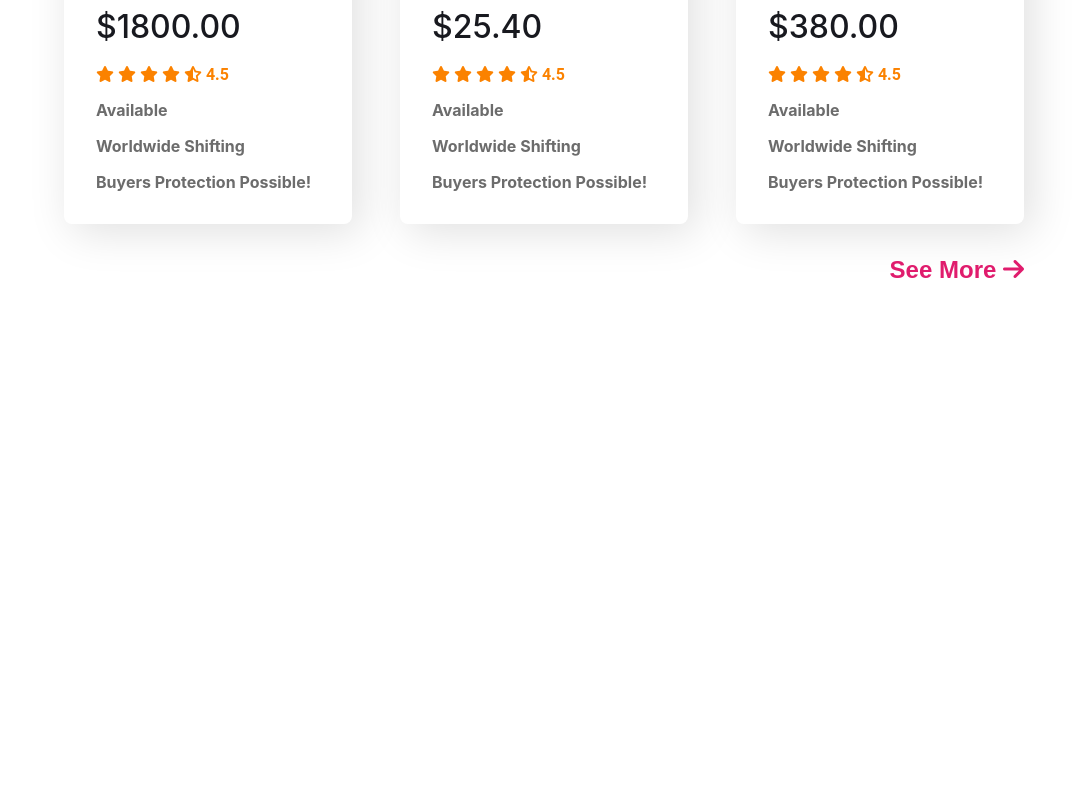
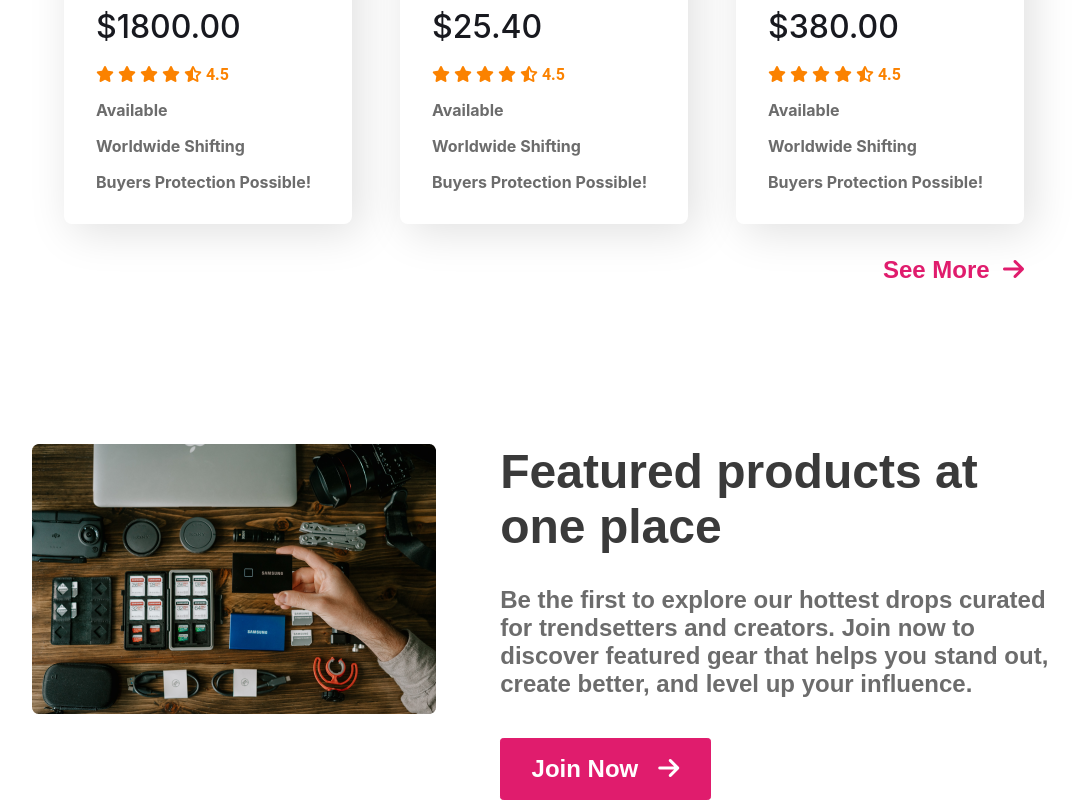
Before and after one commit to saadferozee/PH_module_10, a plain HTML site: page index.html in a window 1280 px wide. Shown: the part 2785-3585 px from the top of the page, without its empty margins (96-1174 px from the left). Before the commit the page ends 3069 px from the top, so only its background shows below. Drawn offline with Linux system fonts and the light colour scheme.

Commit message:
join now section added, progress going on

```diff
--- a/index.html
+++ b/index.html
@@ -43,7 +43,9 @@
                 <div class="hero-title-box center-y">
                     <h3 class="hero-title poppins-bold">Start your Journey as Influencer</h3>
                     <p class="hero-description poppins-semibold">
-                        Unleash your content with gear designed to elevate your presence. Whether you're streaming, shooting, or styling the perfect look, our curated collection empowers influencers to create boldly and shine effortlessly.
+                        Unleash your content with gear designed to elevate your presence. Whether you're streaming,
+                        shooting, or styling the perfect look, our curated collection empowers influencers to create
+                        boldly and shine effortlessly.
                     </p>
                     <button class="btn-rounded btn poppins-bold">Prebook Now &nbsp; <i
                             class="fa-solid fa-arrow-right"></i></button>
@@ -230,13 +232,23 @@
                             <p class="card-description inter-bold">Buyers Protection Possible!</p>
                     </div>
                 </div>
-                <h2 class="see-more-btn poppins-bold">See More <i class="fa-solid fa-arrow-right"></i></h2>
+                <h2 class="see-more-btn poppins-bold">See More &nbsp;<i class="fa-solid fa-arrow-right"></i></h2>
             </div>
         </section>
         <!-- popular section end -->
         <!-- join now section start -->
-        <section class="newsletter-subscribe">
+        <section class="join-now-section">
             <!-- my code here -->
+            <div class="join-now-container m-center flex just-between">
+                <div class="join-now-image-box">
+                    <img src="assets/images/gear.png" alt="A picture of various gadgets">
+                </div>
+                <div class="join-now-box center-y">
+                    <h2 class="join-now-title poppins-bold">Featured products at one place</h2>
+                    <p class="join-now-description poppins-bold">Be the first to explore our hottest drops curated for trendsetters and creators. Join now to discover featured gear that helps you stand out, create better, and level up your influence.</p>
+                    <button class="btn-angular btn poppins-bold">Join Now &nbsp; <i class="fa-solid fa-arrow-right"></i></button>
+                </div>
+            </div>
         </section>
         <!-- join now section end -->
     </main>
--- a/styles/style.css
+++ b/styles/style.css
@@ -286,3 +286,39 @@ body {
     cursor: pointer;
 }
 /* popular card section css end */
+
+
+/* join now section css */
+.join-now-section {
+    margin-top: 10rem;
+}
+
+.join-now-container {
+    width: 80%;
+    gap: 4rem;
+}
+
+.join-now-image-box {
+    width: 40%;
+}
+.join-now-box {
+    width: 55%;
+    /* height: auto; */
+}
+.join-now-title {
+    margin-bottom: 2rem;
+
+    font-size: 3rem;
+    color: var(--font-color-1);
+}
+.join-now-description {
+    margin-bottom: 2.5rem;
+
+    font-size: 1.5rem;
+    color: var(--font-color-3);
+}
+.btn-angular {
+    padding: 1rem 1.9rem;
+    border-radius: 0.2rem;
+    font-size: 1.5rem;
+}
```
